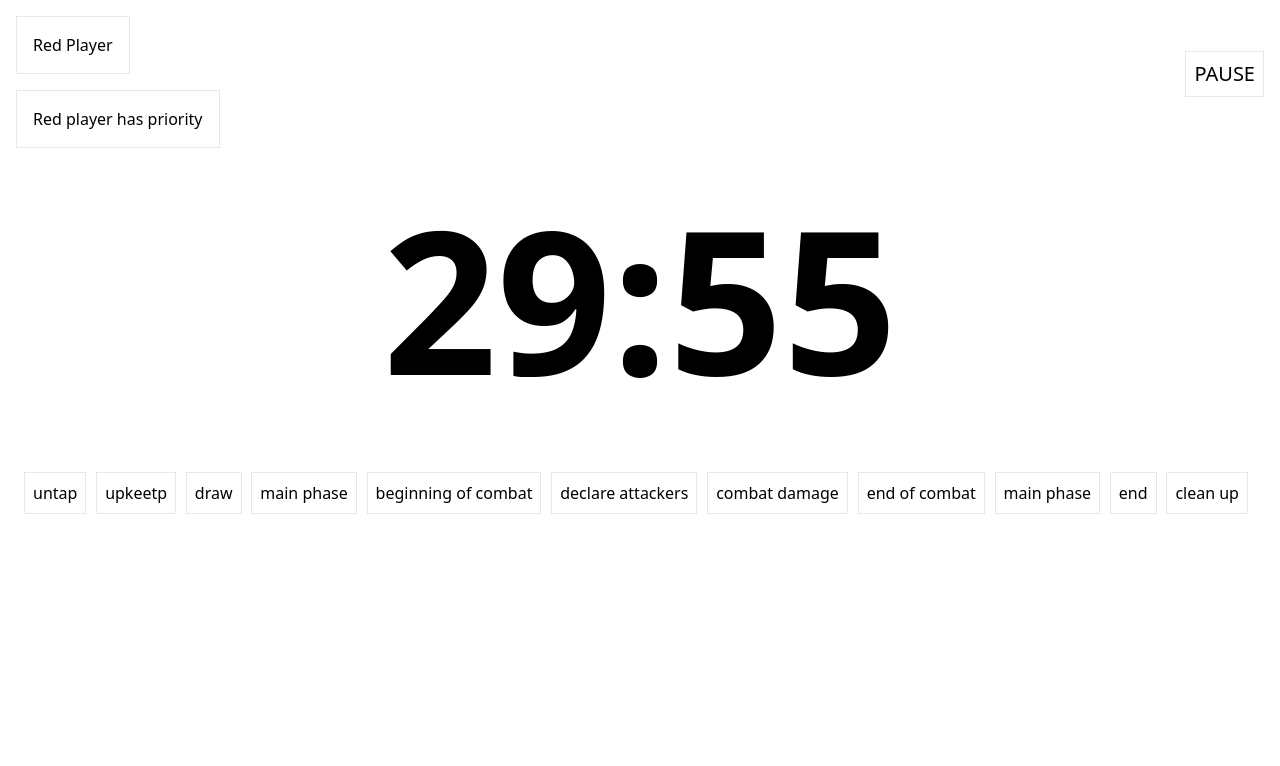
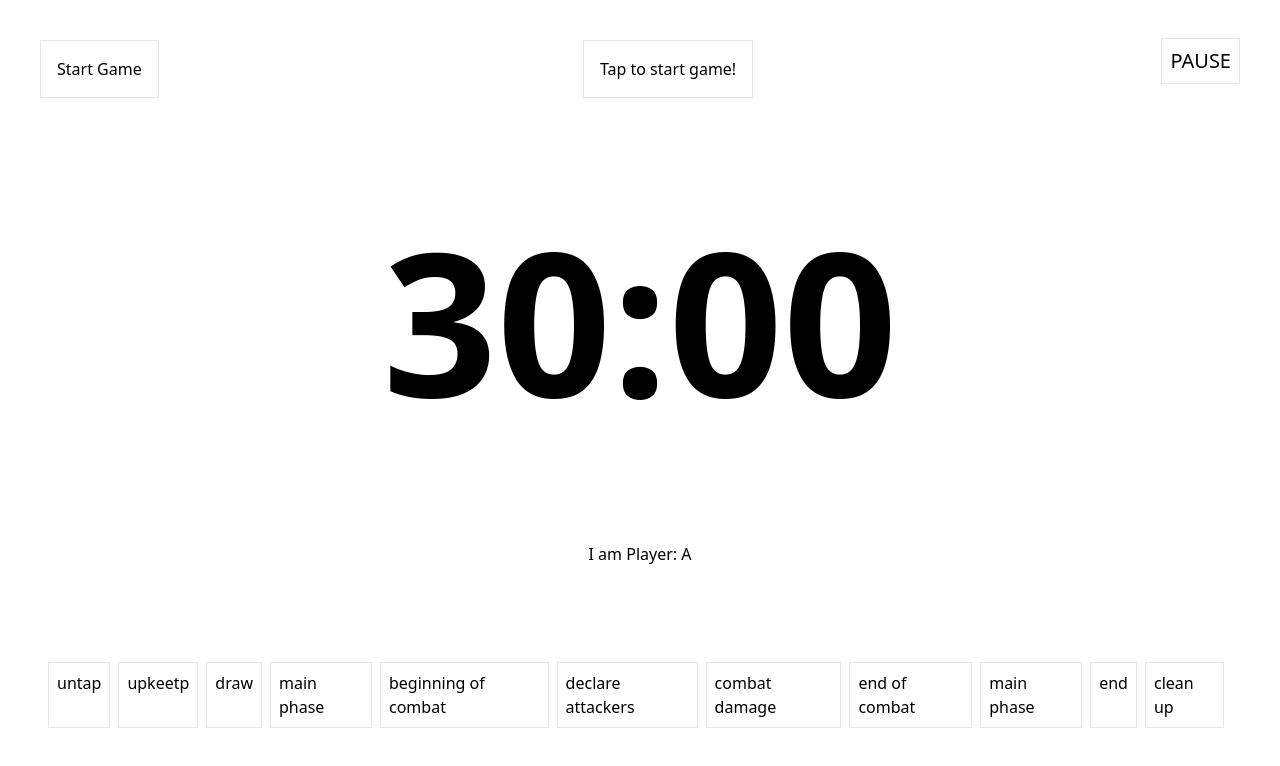
Before and after one commit to JoaquinRF/mtg-clock, a React (Create React App) app: page / in a window 1280 px wide. Shown: the top 766 px of the page. Built offline with nearby package versions, Linux system fonts and the light colour scheme.

Commit message:
added mock server

```diff
--- a/src/App.tsx
+++ b/src/App.tsx
@@ -1,9 +1,14 @@
 import PageContainer from "./components/PageContainer";
+import { clocks, getPlayerIndex } from "./mockServer/server";
 
 function App() {
   return (
     <div>
-      <PageContainer />
+      {/* {clocks.map(clock => {
+        const playerIndex = getPlayerIndex(clock.playerName)
+        return <PageContainer key={playerIndex} playerInfo={{ name: clock.playerName, playerIndex: playerIndex }} />
+      })} */}
+      <PageContainer playerInfo={{ name: 'A', playerIndex: 0 }} />
     </div>
   );
 }
--- a/src/components/Clock.tsx
+++ b/src/components/Clock.tsx
@@ -1,12 +1,16 @@
 import React from 'react'
 
 type Props = {
+    onClick: () => void;
     time: any;
 }
 
-function Clock({ time }: Props) {
+function Clock({ time, onClick }: Props) {
     return (
-        <div className='text-[200px] font-extrabold flex justify-center'>
+        <div
+            className='text-[200px]  font-extrabold flex justify-center'
+            onClick={onClick}
+        >
             <span>
                 {("0" + Math.floor((time / 60000) % 60)).slice(-2)}:
             </span>
--- a/src/components/PageContainer.tsx
+++ b/src/components/PageContainer.tsx
@@ -1,46 +1,38 @@
 import React, { useEffect, useState } from 'react'
+import { useMasterClock } from '../hooks/useMasterClock'
+import { passPriority, pauseTime, takePriority } from '../mockServer/server'
 import Clock from './Clock'
 import PriorityIndicator from './PriorityIndicator'
 import StepContainer from './StepContainer'
 import TurnIndicator from './TurnIndicator'
 
-type Props = {}
-
-const second = 1000;
-const minute = 60 * second;
-
-function PageContainer({ }: Props) {
-
-    const [time, setTime] = useState(30 * minute)
-
-    useEffect(() => {
-        console.log(time)
-        let interval: any = null;
-
-        if (time > 0) {
-            interval = setInterval(() => {
-                setTime((time) => time - 1000);
-            }, 1000);
-
-            return () => clearInterval(interval)
-        }
-    })
+type Props = { playerInfo: { name: string, playerIndex: number } }
 
 
+
+function PageContainer({ playerInfo }: Props) {
+    const { time, currentPlayerInfo, currentTurn } = useMasterClock(playerInfo.name)
+
+    const handleOnClick = () => {
+        if (currentPlayerInfo.playerIndex === playerInfo.playerIndex) passPriority(playerInfo.playerIndex)
+        else takePriority(playerInfo.playerIndex)
+    }
     return (
-        <div>
+        <div className='flex flex-col justify-between h-screen p-6'>
             <div className='flex justify-between'>
-                <div>
-                    <TurnIndicator />
-                    <PriorityIndicator />
-                </div>
+
+                <TurnIndicator playerName={currentTurn} />
+                <PriorityIndicator currentPlayer={currentPlayerInfo.name} />
+
                 <div className='flex items-center'>
-                    <div className='border mr-4 p-2 text-xl h-fit'>
+                    <div className='border mr-4 p-2 text-xl h-fit' onClick={() => pauseTime()}>
                         PAUSE
                     </div>
                 </div>
             </div>
-            <Clock time={time} />
+
+            <Clock onClick={handleOnClick} time={time} />
+            <div className='flex justify-center'>I am Player: {playerInfo.name}</div>
             <StepContainer />
         </div>
     )
--- a/src/components/PriorityIndicator.tsx
+++ b/src/components/PriorityIndicator.tsx
@@ -1,10 +1,12 @@
 import React from 'react'
 
-type Props = {}
+type Props = { currentPlayer: string | null; }
 
-function PriorityIndicator({ }: Props) {
+function PriorityIndicator({ currentPlayer }: Props) {
     return (
-        <div className='border w-fit p-4 ml-4 mt-4'>Red player has priority</div>
+        <div className='border w-fit p-4 ml-4 mt-4'>
+            {currentPlayer ? `Player: ${currentPlayer} has priority` : 'Tap to start game!'}
+        </div>
     )
 }
 
--- a/src/components/StepContainer.tsx
+++ b/src/components/StepContainer.tsx
@@ -20,8 +20,8 @@ const STEPS = [
 function StepContainer({ }: Props) {
     return (
         <div className='flex justify-between mb-6 mx-auto p-6'>
-            {STEPS.map(step => {
-                return <Step step={step} />
+            {STEPS.map((step, index) => {
+                return <Step key={index} step={step} />
             })}
         </div>
     )
--- a/src/components/TurnIndicator.tsx
+++ b/src/components/TurnIndicator.tsx
@@ -1,10 +1,10 @@
 import React from 'react'
 
-type Props = {}
+type Props = { playerName: string | null }
 
-function TurnIndicator({ }: Props) {
+function TurnIndicator({ playerName }: Props) {
     return (
-        <div className='border w-fit p-4 ml-4 mt-4'>Red Player</div>
+        <div className='border w-fit p-4 ml-4 mt-4'>{playerName ? `Current turn: ${playerName}` : 'Start Game'}</div>
     )
 }
 
--- /dev/null
+++ b/src/hooks/useMasterClock.ts
@@ -0,0 +1,25 @@
+import React, { useEffect, useState } from "react";
+import { getClockTime, getCurrentPlayerInfo, getCurrentTurnInfo, getPlayerIndex } from "../mockServer/server";
+
+export function useMasterClock(playerName: string) {
+    const playerIndex = getPlayerIndex(playerName)
+    const [time, setTime] = useState(getClockTime(playerIndex))
+    const [currentPlayerInfo, setCurrentPlayer] = useState(getCurrentPlayerInfo());
+    const [currentTurn, setCurrentTurn] = useState(getCurrentTurnInfo())
+
+    useEffect(() => {
+        let interval: any = null;
+
+        if (time && time > 0) {
+            interval = setInterval(() => {
+                setTime(getClockTime(playerIndex));
+                setCurrentPlayer(getCurrentPlayerInfo())
+                setCurrentTurn(getCurrentTurnInfo())
+            }, 1000);
+
+            return () => clearInterval(interval)
+        }
+    })
+
+    return ({ time: time, currentPlayerInfo: currentPlayerInfo, currentTurn: currentTurn })
+}
--- /dev/null
+++ b/src/mockServer/server.ts
@@ -0,0 +1,66 @@
+const second = 1000;
+const minute = 60 * second;
+const startingTime = 30 * minute
+
+export const clocks = [
+    { playerName: 'A', timeInSeconds: startingTime },
+    { playerName: 'B', timeInSeconds: startingTime },
+    { playerName: 'C', timeInSeconds: startingTime },
+    { playerName: 'D', timeInSeconds: startingTime }
+]
+let currentPlayerPriorityByIndex: number | null = null;
+let currentTurnByPlayerIndex: number | null = null;
+let isPaused = false;
+
+setInterval(
+    () => {
+        if (currentPlayerPriorityByIndex !== null && !isPaused) {
+            clocks[currentPlayerPriorityByIndex].timeInSeconds -= second
+        }
+    }, second
+)
+
+export const getPlayerIndex = (playerName: string) => {
+    return clocks.findIndex((clock) => clock.playerName === playerName)
+}
+
+export const getClockTime = (playerIndex: number) => {
+    return clocks[playerIndex].timeInSeconds;
+}
+
+export const pauseTime = () => {
+    isPaused = !isPaused
+}
+
+export const passPriority = (playerIndex: number) => {
+    if (isPaused) return;
+    if (playerIndex === currentPlayerPriorityByIndex) {
+        if (playerIndex === currentTurnByPlayerIndex) {
+            if (currentPlayerPriorityByIndex + 1 === clocks.length) {
+                currentPlayerPriorityByIndex = currentTurnByPlayerIndex = 0;
+            } else {
+                currentPlayerPriorityByIndex = currentTurnByPlayerIndex += 1;
+            }
+        }
+        else currentPlayerPriorityByIndex = currentTurnByPlayerIndex
+    }
+}
+
+const startGame = (playerIndex: number) => {
+    currentPlayerPriorityByIndex = currentTurnByPlayerIndex = playerIndex;
+}
+
+export const takePriority = (playerIndex: number) => {
+    if (currentTurnByPlayerIndex === null && currentPlayerPriorityByIndex === null) startGame(playerIndex)
+    else if (!isPaused) currentPlayerPriorityByIndex = playerIndex;
+}
+
+export const getCurrentPlayerInfo = () => {
+    const name = currentPlayerPriorityByIndex !== null ? clocks[currentPlayerPriorityByIndex].playerName : null;
+    const index = currentPlayerPriorityByIndex;
+    return { name: name, playerIndex: index }
+}
+
+export const getCurrentTurnInfo = () => {
+    return currentTurnByPlayerIndex !== null ? clocks[currentTurnByPlayerIndex].playerName : null;
+}
```
